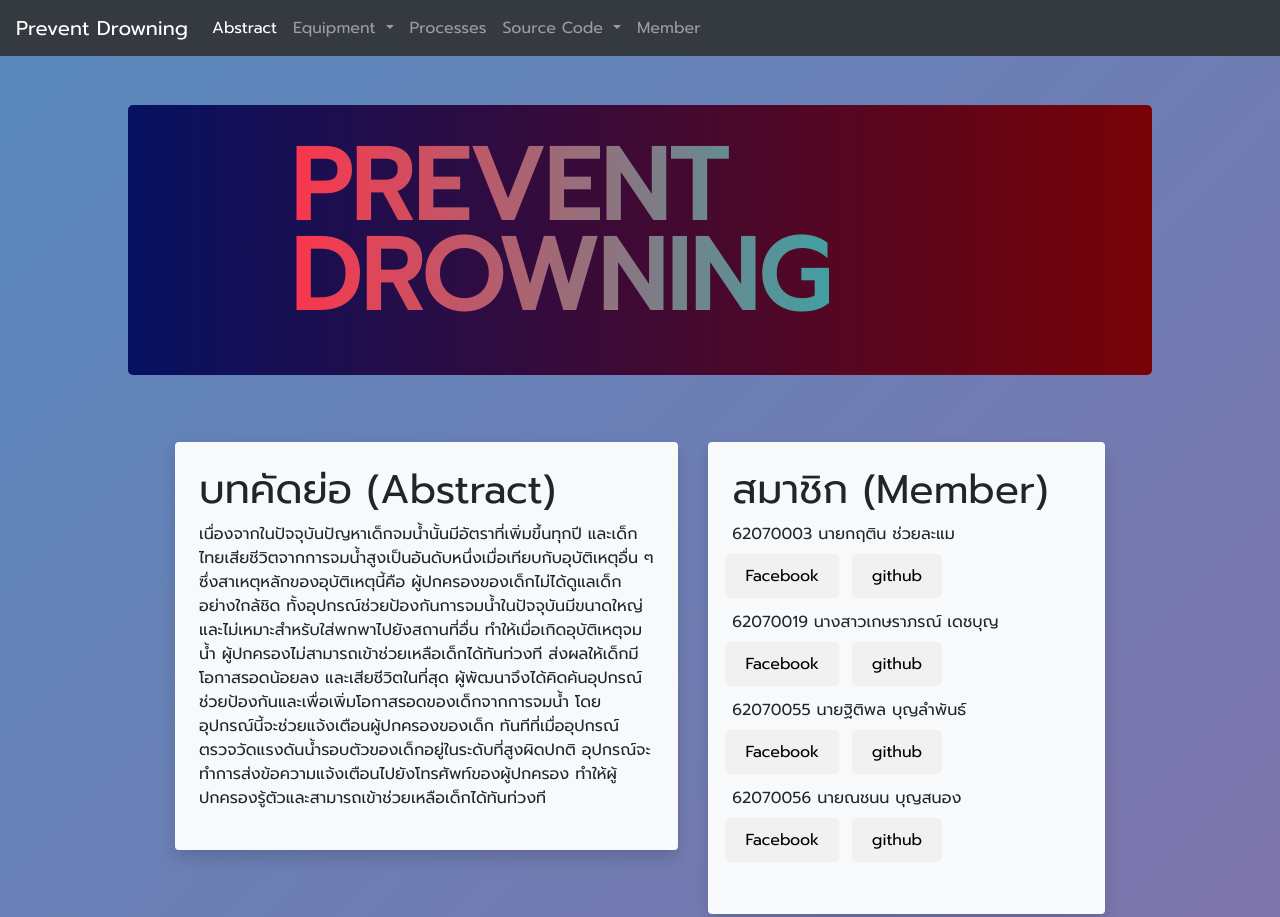
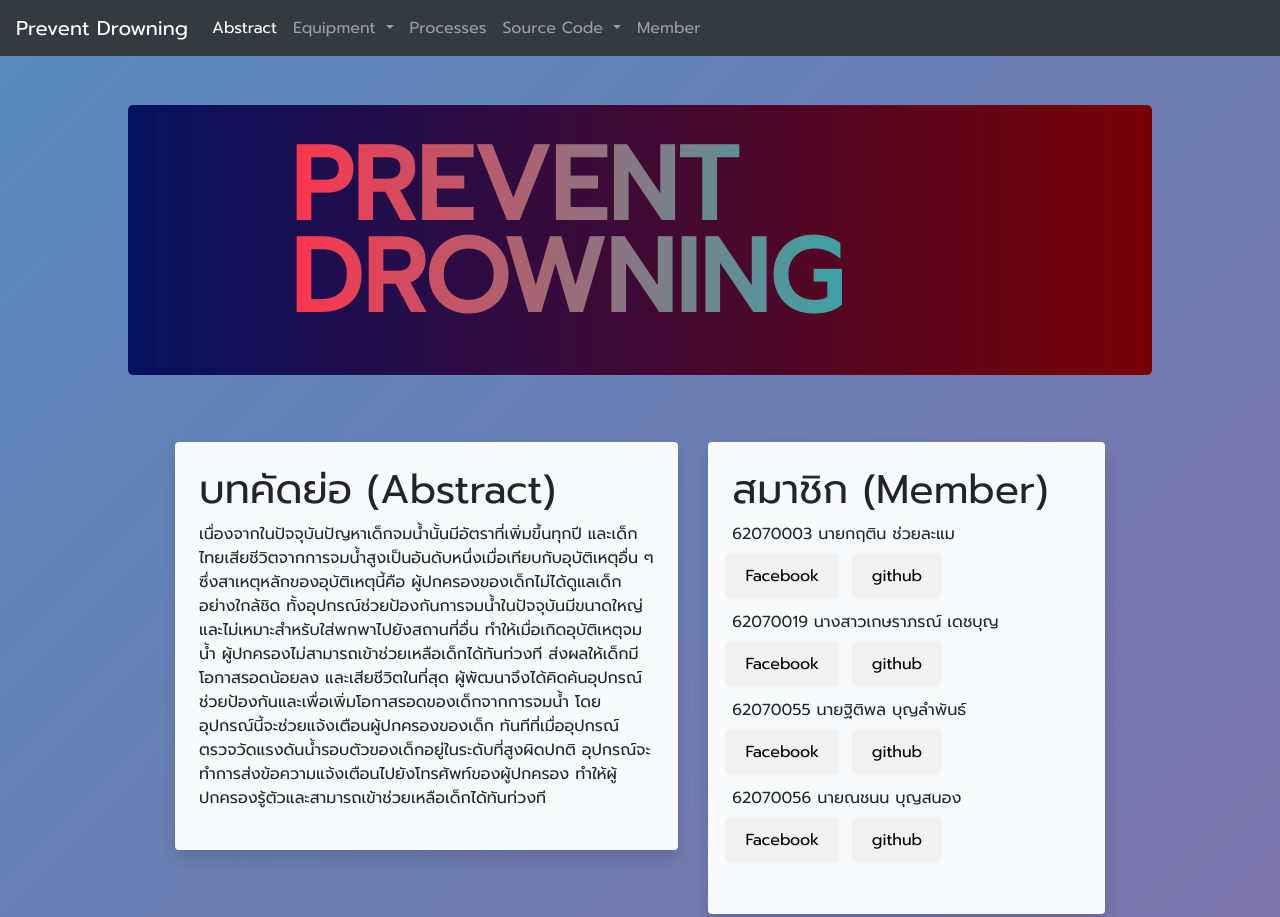
Before and after one commit to IVizzReview/Prevent_Drowning-.github.io, a plain HTML site: page index.html in a window 1280 px wide. Shown: the top 917 px of the page. Drawn offline with nearby package versions, Linux system fonts and the light colour scheme.

Commit message:
Update style.css

```diff
--- a/style.css
+++ b/style.css
@@ -96,7 +96,7 @@ body {
 }
 
 .title{
-  font-size: 100px;
+  font-size: 8vw;
   font-weight: bold;
   background: linear-gradient(to right, #fc354c, #0abfbc);
   -webkit-background-clip: text;
```
